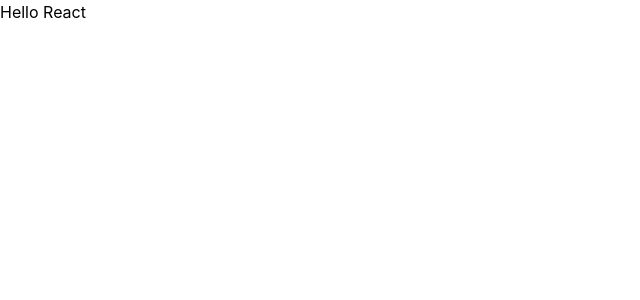
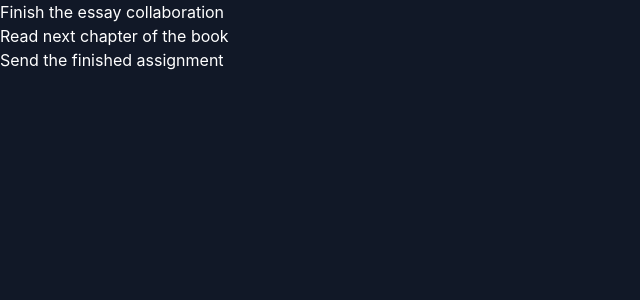
Before and after one commit to Torishnia/TodoList, a React (Create React App) app: page / in a window 1280 px wide. Shown: the top 300 px of the page, without its empty margins (0-640 px from the left). Built offline with nearby package versions, Linux system fonts and the light colour scheme.

Commit message:
Create component TodoItem

```diff
--- a/src/App.tsx
+++ b/src/App.tsx
@@ -1,9 +1,40 @@
 import React from 'react';
+import TodoItem from './components/TodoItem';
+import { ITodo } from './interface';
 
 function App() {
   return (
-    <h1>Hello React</h1>
+    <div className = 'bg-gray-900 h-screen text-white'>
+      {
+        todos.map(todo => (
+          <TodoItem
+            key = { todo.id }
+            todo = { todo }
+          />
+        ))
+      }
+    </div>
   );
 }
 
+let todos: ITodo[];
+
+todos = [
+  {
+    id: 1,
+    title: 'Finish the essay collaboration',
+    isCompleted: false
+  },
+  {
+    id: 2,
+    title: 'Read next chapter of the book',
+    isCompleted: false
+  },
+  {
+    id: 3,
+    title: 'Send the finished assignment',
+    isCompleted: false
+  },
+];
+
 export default App;
--- /dev/null
+++ b/src/components/TodoItem.tsx
@@ -0,0 +1,11 @@
+import { IPropsForTodoItem } from '../interface'
+
+function TodoItem(props: IPropsForTodoItem) {
+  const { todo: { title } } = props;
+
+  return (
+    <div>{ title }</div>
+  )
+}
+
+export default TodoItem
```
